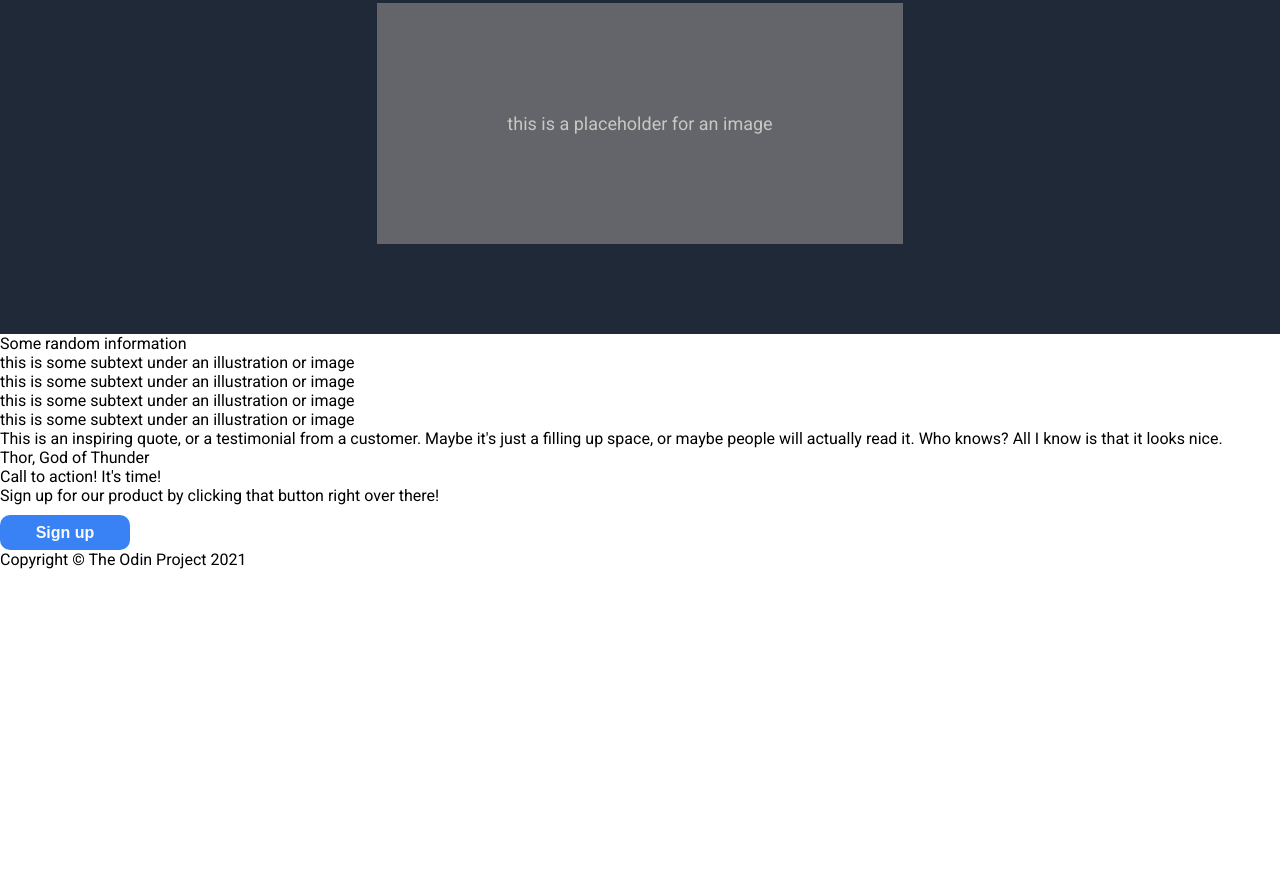
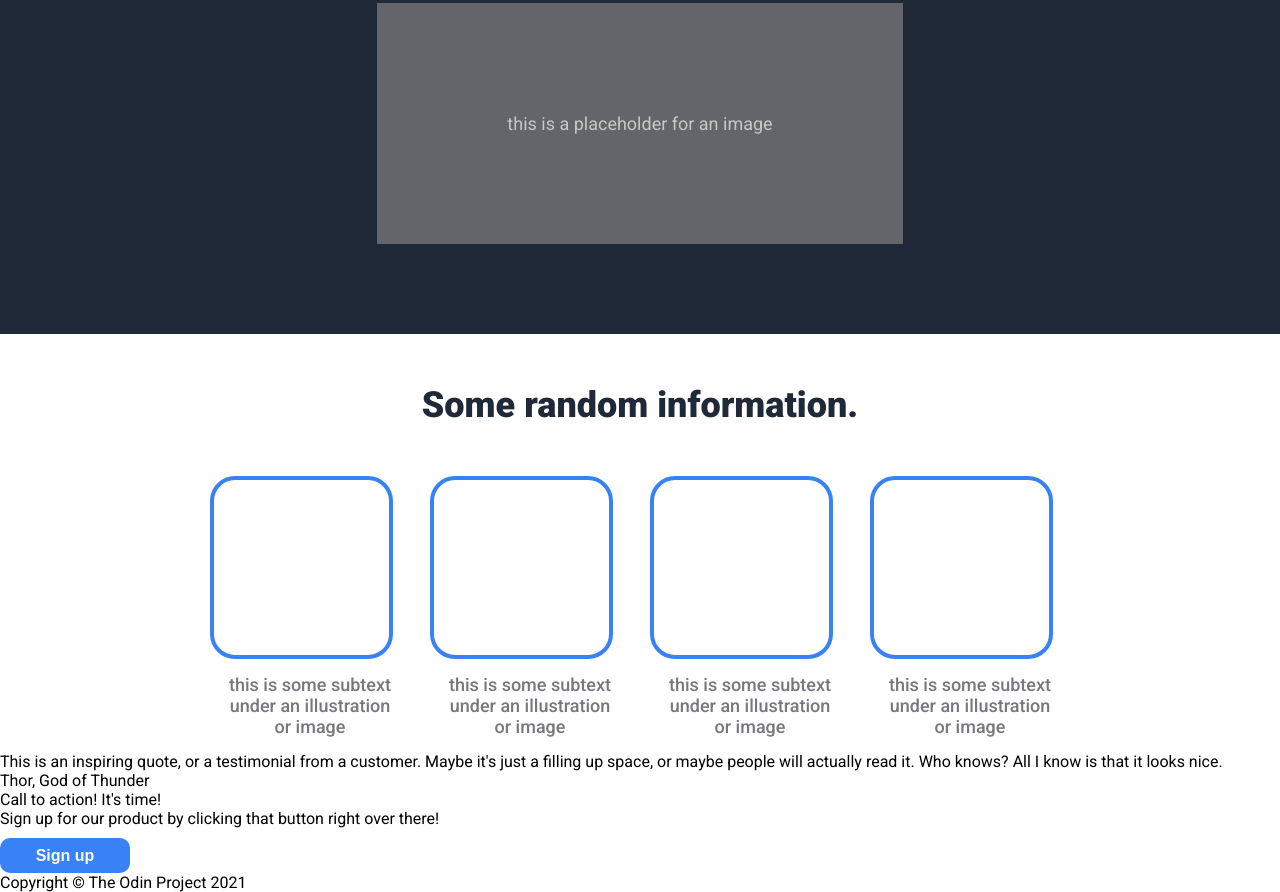
Before and after one commit to Arman-Attar/Landing-Page, a plain HTML site: page index.html in a window 1280 px wide. Shown: the part 407-1299 px from the top of the page. Before the commit the page ends 976 px from the top, so only its background shows below. Drawn offline with Linux system fonts and the light colour scheme.

Commit message:
completed the styling of the information section

```diff
--- a/index.html
+++ b/index.html
@@ -28,25 +28,26 @@
     </div>
 
     <div class="random-section">
-        <div class="info-header">Some random information</div>
+        <div class="info-header">Some random information.</div>
+        <div class="items">
         <div class="subtext">
-            <div class="image"></div>
+            <div class="image"> </div>
             <div class="text">this is some subtext under an illustration or image</div>
         </div>
         <div class="subtext">
-            <div class="image"></div>
+            <div class="image"> </div>
             <div class="text">this is some subtext under an illustration or image</div>
         </div>
         <div class="subtext">
-            <div class="image"></div>
+            <div class="image"> </div>
             <div class="text">this is some subtext under an illustration or image</div>
         </div>
         <div class="subtext">
-            <div class="image"></div>
+            <div class="image"> </div>
             <div class="text">this is some subtext under an illustration or image</div>
         </div>
     </div>
-
+</div>
     <div class="quote-section">
         <div class="quote">This is an inspiring quote, or a testimonial from a customer. Maybe it's just a filling up space, or maybe people will actually read it. Who knows? All I know is that it looks nice.</div>
         <div class="quote-name">Thor, God of Thunder</div>
--- a/style.css
+++ b/style.css
@@ -92,3 +92,42 @@ button {
     font-size: 18px;
     color: #c5c9c1;
 }
+
+/* information section */
+
+.random-section {
+    text-align: center;
+}
+
+.info-header {
+    font-size: 36px;
+    color: #1f2937;
+    font-weight: 900;
+    padding: 50px;
+}
+
+
+.items {
+    display: flex;
+    gap: 20px;
+    justify-content: center;
+}
+
+.image {
+    padding: 80px;
+    border-radius: 25px;
+    border: 4px solid #3882F6;
+    width: 15px;
+    height: 15px;
+}
+
+.subtext{
+  max-width: 200px;
+}
+
+.text {
+    font-size: 18px;
+    color: #77777d;
+    font-weight: 450;
+    padding: 15px;
+}
```
